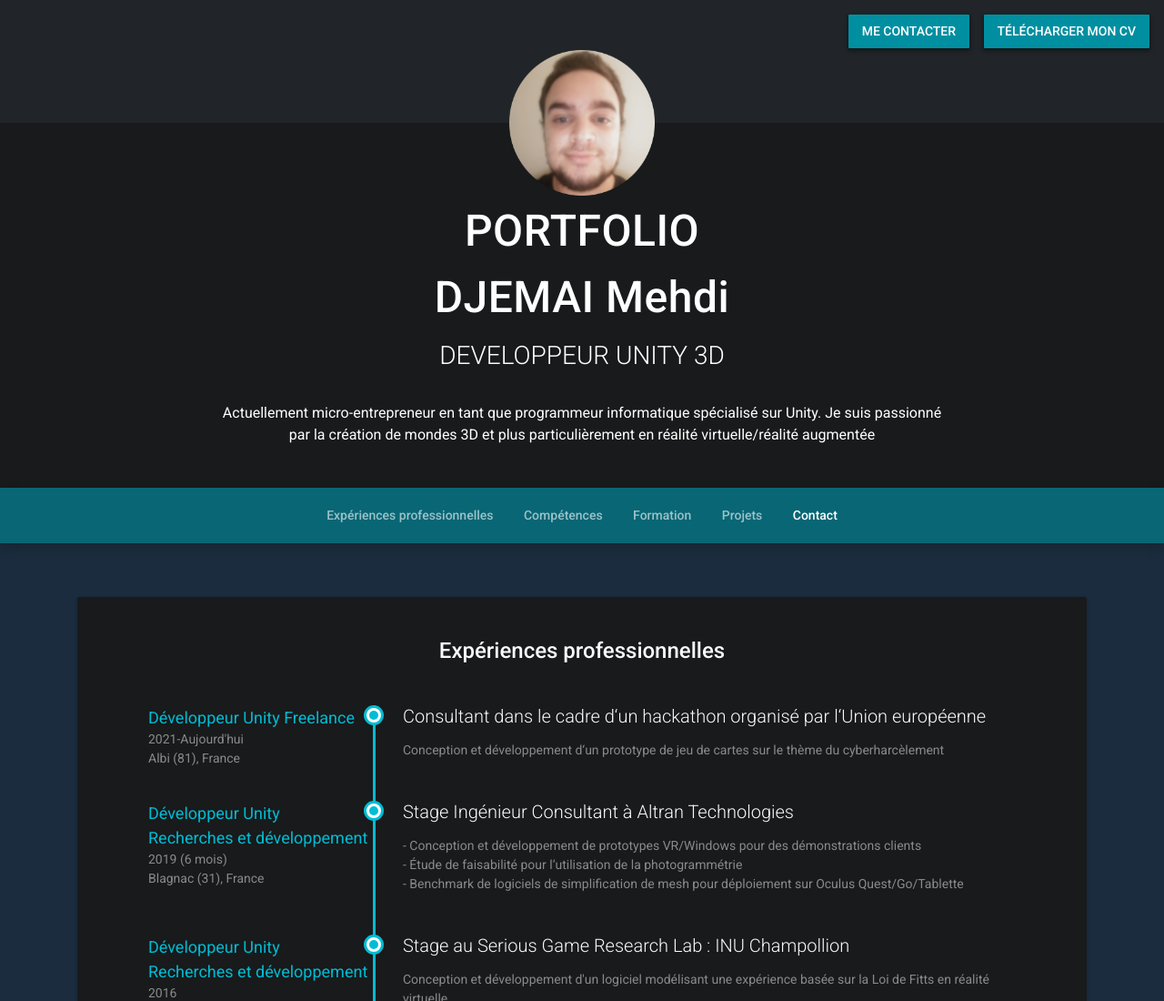
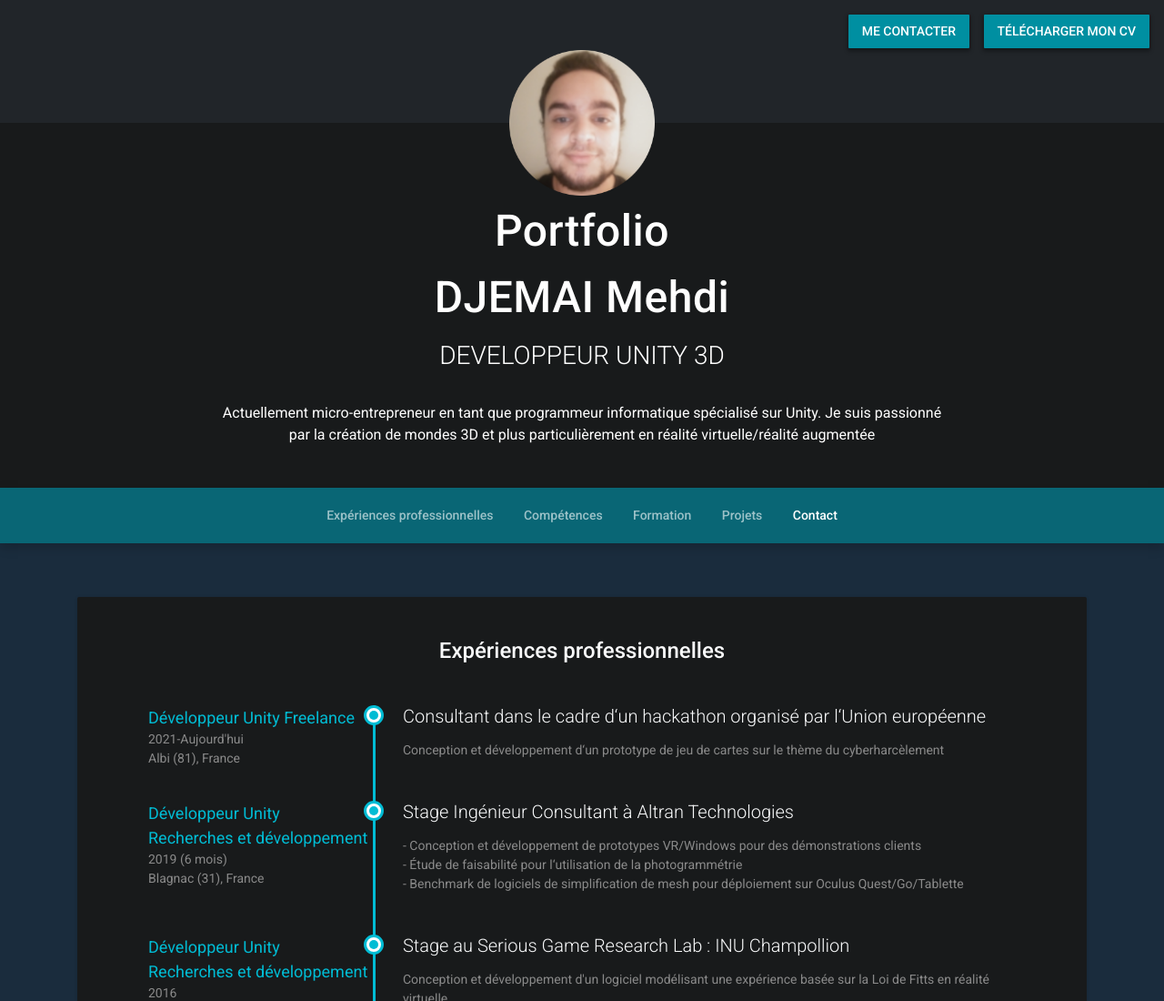
Before and after one commit to xClaves/xClaves.github.io, a plain HTML site: page index.html in a window 1280 px wide. Shown: the top 1100 px of the page at 91% size. Drawn offline with Linux system fonts and the light colour scheme.

Commit message:
Update index.html
portfolio minuscule

```diff
--- a/index.html
+++ b/index.html
@@ -54,7 +54,7 @@
     <div class="intro">
       <div class="container text-center">
         <img class="profile-image" src="images/djemai_mehdi_photo.png" alt="" />
-		<h1 class="name">PORTFOLIO</h1>
+		<h1 class="name">Portfolio</h1>
         <h2 class="name">DJEMAI Mehdi</h2>
         <div class="title" style="color:#FFF;">DEVELOPPEUR UNITY 3D</div>
         <div class="profile">
@@ -97,7 +97,7 @@
     <section id="experiences-section" class="experiences-section section">
       <h2 class="section-title">Expériences professionnelles</h2>
       <div class="timeline">
-        <!--Europe-->
+        <!--Unity FREELANCE-->
         <div class="item">
           <div class="work-place">
             <h3 class="place">Consultant dans le cadre d‘un hackathon organisé par l‘Union européenne</h3>
@@ -109,11 +109,12 @@
           </div>
           <!--//job-meta-->
           <div class="job-desc">
-            <p>Conception et développement d‘un prototype de jeu de cartes sur le thème du cyberharcèlement</p>
+            <p>Conception et développement d‘un prototype de jeu de cartes sur le thème du cyberharcèlement </p>
           </div>
           <!--//job-desc-->
+
         </div>
-        <!--//Europe-->
+        <!--//Unity FREELANCE-->
         <!--Altran-->
         <div class="item">
           <div class="work-place">
```
